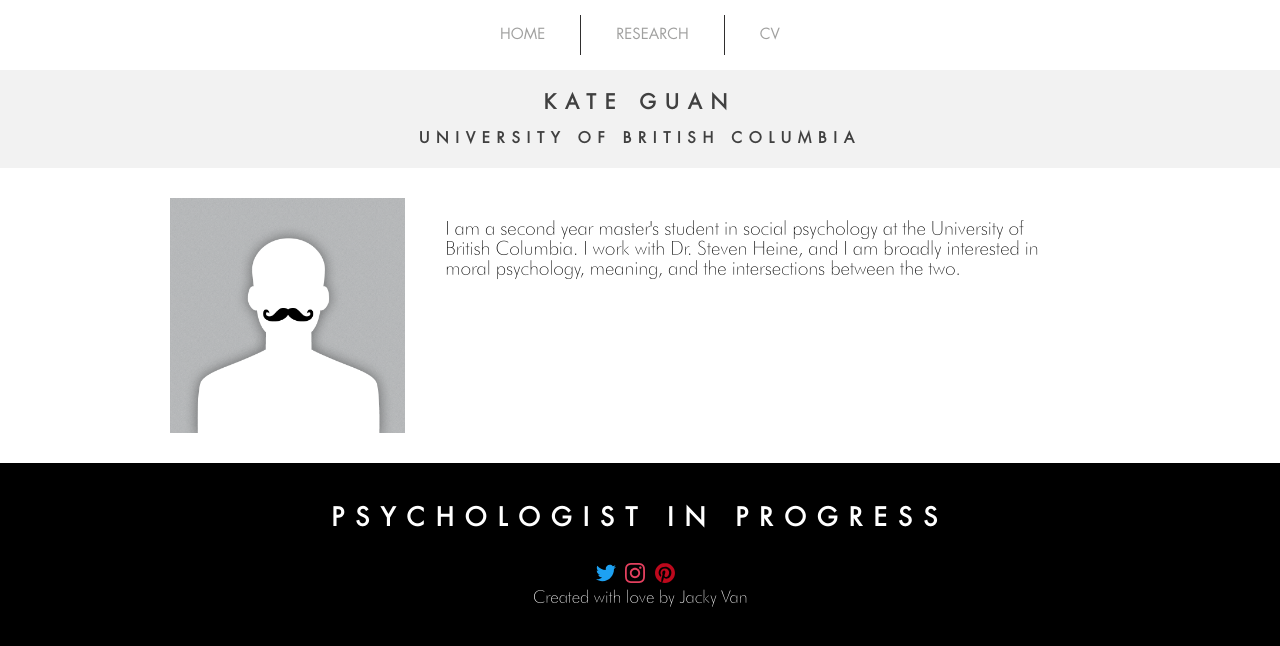
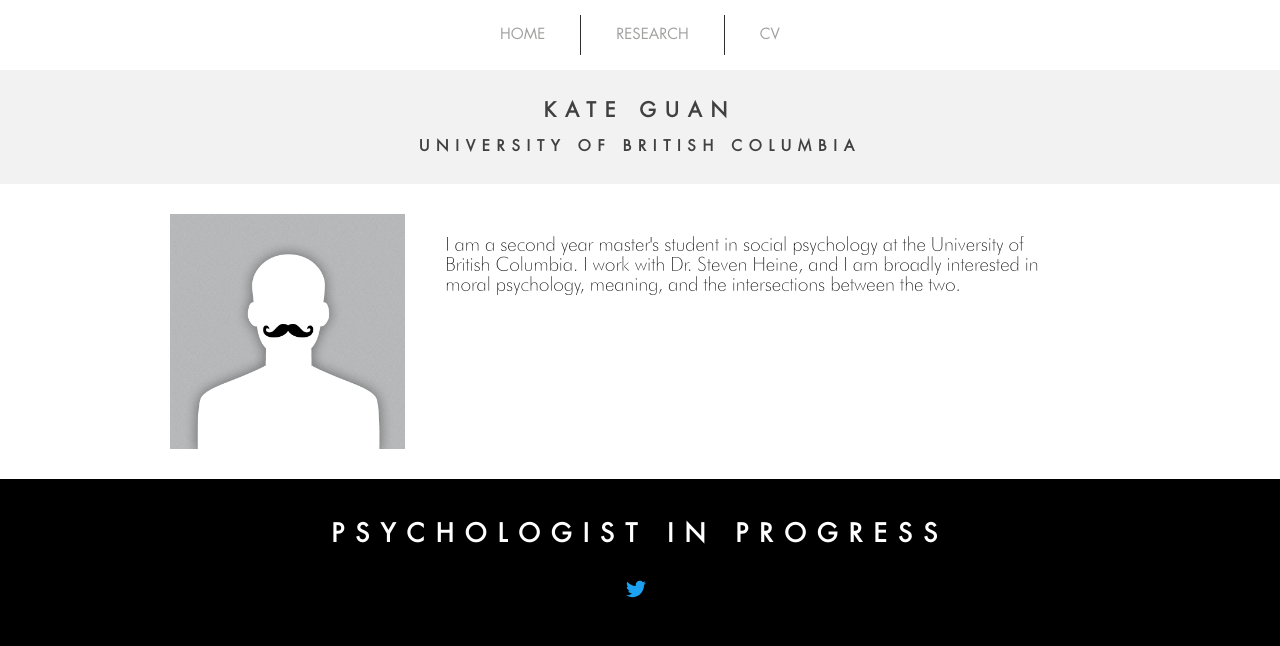
Before and after one commit to Jaacky/katewguan.com, a Jekyll site: the page built from index.html, in a window 1280 px wide. Shown: the top 646 px of the page. Built offline with Jekyll 4.4.1, drawn with Linux system fonts in a browser that asks for light colours.

Commit message:
Removing credits... and unwanted social media
- Style updates

```diff
--- a/_includes/footer.html
+++ b/_includes/footer.html
@@ -5,16 +5,16 @@
             <a href="https://twitter.com/katewguan" id="twitter" class="social-media-icon">
                 {% include icons/twitter-icon.html %}
             </a>
-            <a href="https://www.instagram.com/kataguan/" id="instagram" class="social-media-icon">
+            <!-- <a href="https://www.instagram.com/kataguan/" id="instagram" class="social-media-icon">
                 {% include icons/instagram-icon.html %}
             </a>
             <a href="#" id="pintrest" class="social-media-icon">
                 {% include icons/pintrest-icon.html %}
-            </a>
+            </a> -->
         </div>
         <div class="mailing-list"></div>
-        <div class="copyright">
+        <!-- <div class="copyright">
             <p>Created with love by Jacky Van</p>
-        </div>
+        </div> -->
     </div>
 </div>
--- a/css/styles.css
+++ b/css/styles.css
@@ -98,7 +98,7 @@ nav a.active, nav a:hover {
 
 .header {
     /* display: inline-block; */
-    padding: 20px;
+    padding: 28px;
     background-color: hsla(0, 0%, 95%);
 }
 
```
